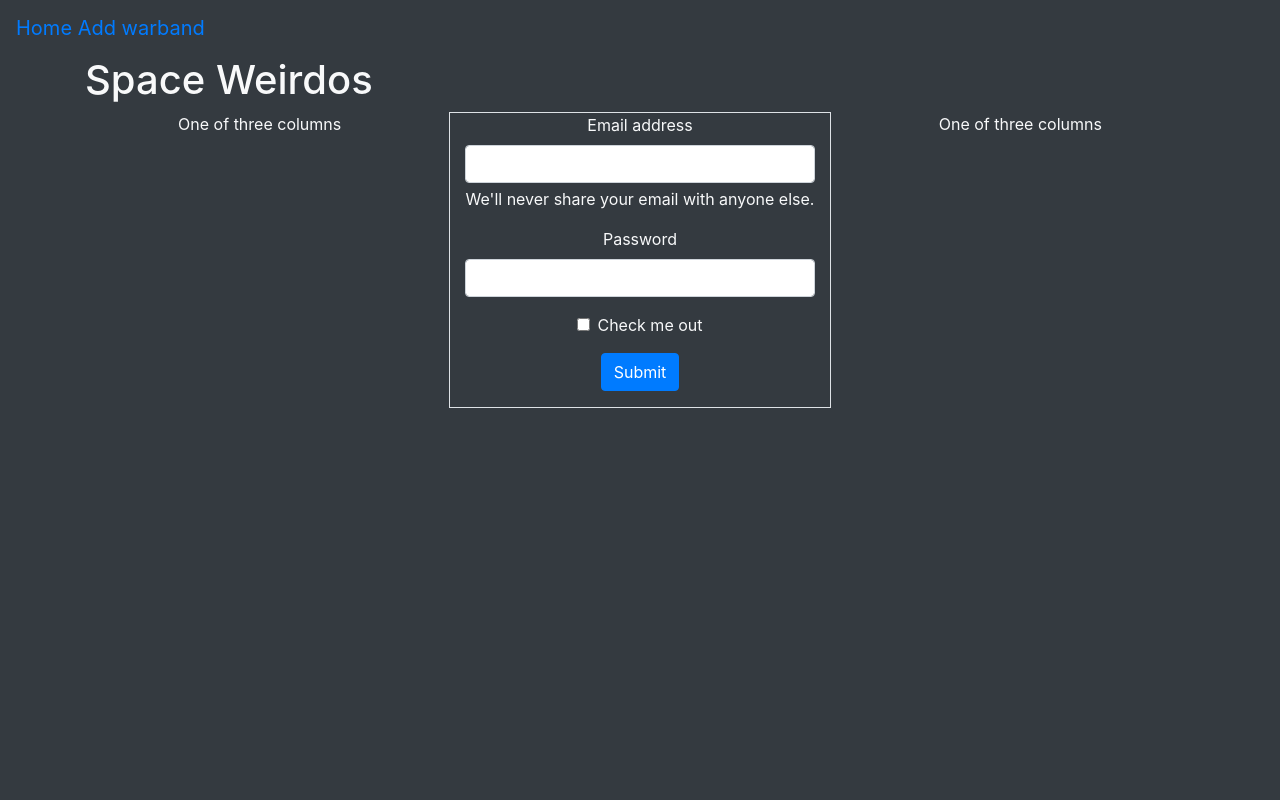
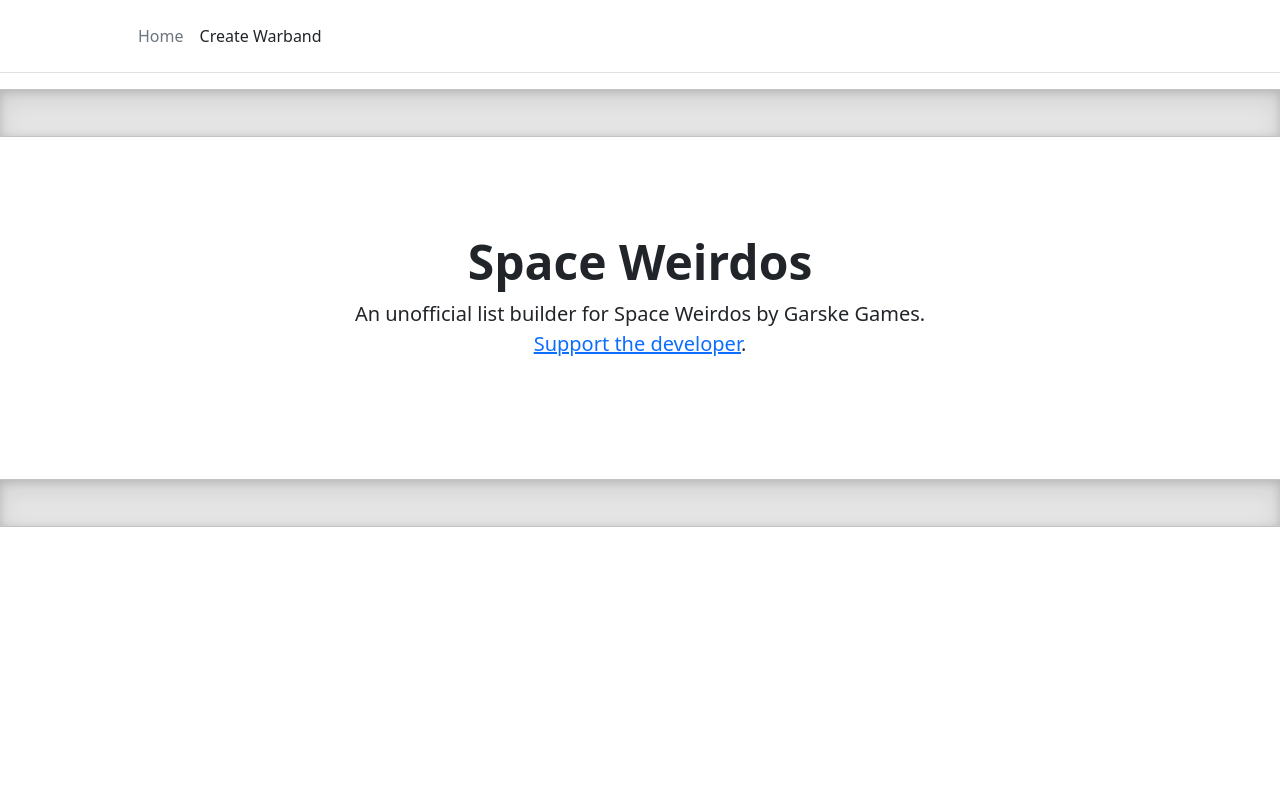
Before and after one commit to suspicious-smoke/SpaceWeirdosListBuilder, a Flask app: page / in a window 1280 px wide. Run offline with Flask 2, Linux system fonts and the light colour scheme; data that the repository does not hold is empty.

Commit message:
continued bootstrap + some organization and renaming in the controller.py

```diff
--- a/database.py
+++ b/database.py
@@ -38,12 +38,16 @@ class Database:
         _warband = Warband(name, warband_trait=warband_trait)
         return _warband
 
+    # Gives the list of warbands for the home page view
     def get_warbands(self):
-        warbands = []
+        band_list = []
         with sqlite.connect(self.dbfile) as conn:
             cursor = conn.cursor()
-            query = "SELECT warband_id, name, warband_trait FROM WARBAND ORDER BY warband_id"
+            query = 'SELECT wb.warband_id, wb.name, wt.name' \
+                    ' FROM WARBAND as wb' \
+                    ' LEFT JOIN WARBAND_TRAIT as wt on wb.warband_trait_id = wt.warband_trait_id'
             cursor.execute(query)
-            for warband_key, name, warband_trait in cursor:
-                warbands.append((warband_key, Warband(name, warband_trait)))
-        return warbands
+            for warband_key, name, warband_trait_name in cursor:
+                band_list.append(
+                    (warband_key, name, warband_trait_name))
+        return band_list
--- a/main.py
+++ b/main.py
@@ -1,6 +1,6 @@
 import os
 from flask import Flask
-import views
+import controller
 from database import Database
 
 
@@ -9,11 +9,11 @@ def create_app():
     _app.config.from_object("settings")  # Loads the settings from settings.py
 
     # load up and connect each webpage to their views
-    _app.add_url_rule("/", view_func=views.warbands_page, methods=["GET", "POST"])
-    _app.add_url_rule("/edit-warband", view_func=views.warband_add_page, methods=["GET", "POST"])
-    _app.add_url_rule("/warband/<int:warband_key>", view_func=views.warband_page)
-    _app.add_url_rule("/warband/<int:warband_key>/edit", view_func=views.warband_edit_page, methods=["GET", "POST"])
-    # _app.add_url_rule("/weirdo/<int:weirdo_key>", view_func=views.weirdo_page)
+    _app.add_url_rule("/", view_func=controller.home_page, methods=["GET", "POST"])
+    _app.add_url_rule("/create-warband", view_func=controller.warband_create_page, methods=["GET", "POST"])
+    _app.add_url_rule("/warband/<int:warband_key>", view_func=controller.warband_edit_page, methods=["GET", "POST"])
+# _app.add_url_rule("/warband/<int:warband_key>/edit", view_func=controller.warband_edit_page, methods=["GET", "POST"])
+# _app.add_url_rule("/weirdo/<int:weirdo_key>", view_func=controller.weirdo_page)
 
     # grab the database
     home_dir = os.path.expanduser("~")
--- a/models.py
+++ b/models.py
@@ -52,10 +52,9 @@ class Weirdo:
 
 
 class Warband:
-    def __init__(self, name, warband_trait=None, warband_power=None):
+    def __init__(self, name, warband_trait_id=None):
         self.name = name
-        self.warband_trait = warband_trait
-        self.warband_power = warband_power
+        self.warband_trait_id = warband_trait_id
         # self.weirdos = []  # list.append(geeks(22, 33))
         # self._last_weirdo_key = 0
 
--- a/sql/scripts.sql
+++ b/sql/scripts.sql
@@ -72,6 +72,11 @@ CREATE TABLE WARBAND_TRAIT (
   power VARCHAR(300)
 );
 
+INSERT INTO WARBAND (name, warband_trait_id)
+VALUES
+("Dark Oaths", 1),
+("Alien Hive", 1);
+
 INSERT INTO WARBAND_TRAIT (name, power)
 VALUES
 ("Cyborgs", "All members of the Warband can purchase 1 additional piece of equipment."),
--- a/static/style.css
+++ b/static/style.css
@@ -1,6 +1,33 @@
-body {
-  background-color: lightblue;
+.list-group {
+  max-width: 460px;
+  margin: 4rem auto;
 }
+
+.form-control-dark {
+  border-color: var(--bs-gray);
+}
+.form-control-dark:focus {
+  border-color: #fff;
+  box-shadow: 0 0 0 .25rem rgba(255, 255, 255, .25);
+}
+
+.text-small {
+  font-size: 85%;
+}
+
+.dropdown-toggle {
+  outline: 0;
+}
+
+.b-example-divider {
+        height: 3rem;
+        background-color: rgba(0, 0, 0, .1);
+        border: solid rgba(0, 0, 0, .15);
+        border-width: 1px 0;
+        box-shadow: inset 0 .5em 1.5em rgba(0, 0, 0, .1), inset 0 .125em .5em rgba(0, 0, 0, .15);
+}
+
+
 /*body {
   margin: 25px;
   background-color: rgb(240,240,240);
--- a/templates/home.html
+++ b/templates/home.html
@@ -2,73 +2,60 @@
 {% block title %}Space Weirdos{% endblock %}
 
 {% block content %}
+<div class="b-example-divider"></div>
+<div class="px-4 py-5 my-5 text-center">
+    <h1 class="display-5 fw-bold">Space Weirdos</h1>
+    <div class="col-lg-6 mx-auto">
+        <p class="lead mb-4">An unofficial list builder for Space Weirdos by Garske Games. <a
+                href="https://www.wargamevault.com/product/359157/Space-Weirdos">Support the developer</a>.</p>
+    </div>
+</div>
+<div class="b-example-divider"></div>
+{% if band_list %}
+<div class="list-group w-auto">
+    {% for warband_key, name, warband_trait_name in band_list %}
+    <a href="{{ url_for('warband_edit_page', warband_key=warband_key) }}"
+       class="list-group-item list-group-item-action d-flex gap-3 py-3" aria-current="true">
+        <!--        <img src="https://github.com/twbs.png" alt="twbs" class="rounded-circle flex-shrink-0" width="32" height="32">-->
+        <div class="d-flex gap-2 w-100 justify-content-between">
+            <div>
+                <h6 class="mb-0">{{ name}}</h6>
+                {% if warband_trait_name %}
+                <p class="mb-0 opacity-75">({{ warband_trait_name }})</p>
+                {% endif %}
+            </div>
+            <small class="opacity-50 text-nowrap">Points: </small>
+        </div>
+    </a>
+    {% endfor %}
+</div>
+<div class="b-example-divider"></div>
+{% endif %}
 
-<section class="hero">
-    <div class="hero-body">
-        <div class="container has-text-centered">
-            <h1 class="title">Space Weirdos</h1>
-        </div>
-    </div>
-    {% if warbands %}
-    <form action="" method="post" name="warband_list">
-        <table class="table is-striped is-fullwidth">
-            {% for warband_key, warband in warbands %}
-            <tr>
-                <td>
-                    <label class="checkbox">
-                        <input type="checkbox" name="warband_keys" value="{{ warband_key }}"/>
+<!--<form action="" method="post" name="warband_list">-->
+<!--    <table class="table is-striped is-fullwidth">-->
+<!--        {% for warband_key, warband in warbands %}-->
+<!--        <tr>-->
+<!--            <td>-->
+<!--                <label class="checkbox">-->
+<!--                    <input type="checkbox" name="warband_keys" value="{{ warband_key }}"/>-->
 
-                    </label>
-                    <a href="{{ url_for('warband_page', warband_key=warband_key) }}">
-                        {{ warband.name }}
-                        {% if warband.warband_trait %}
-                        ({{ warband.warband_trait }})
-                        {% endif %}
-                    </a>
-                </td>
-            </tr>
-            {% endfor %}
-        </table>
-        <div class="field is-grouped">
-            <div class="control">
-                <button class="button is-danger is-small">Delete</button>
-            </div>
-        </div>
-    </form>
-    {% endif %}
-<div class="container text-center">
-  <div class="row align-items-start">
-    <div class="col">
-      One of three columns
-    </div>
-    <div class="col border">
-      <form>
-            <div class="mb-3">
-                <label for="exampleInputEmail1" class="form-label">Email address</label>
-                <input type="email" class="form-control" id="exampleInputEmail1" aria-describedby="emailHelp">
-                <div id="emailHelp" class="form-text">We'll never share your email with anyone else.</div>
-            </div>
-            <div class="mb-3">
-                <label for="exampleInputPassword1" class="form-label">Password</label>
-                <input type="password" class="form-control" id="exampleInputPassword1">
-            </div>
-            <div class="mb-3 form-check">
-                <input type="checkbox" class="form-check-input" id="exampleCheck1">
-                <label class="form-check-label" for="exampleCheck1">Check me out</label>
-            </div>
-            <button type="submit" class="btn btn-primary">Submit</button>
-        </form>
-    </div>
-    <div class="col">
-      One of three columns
-    </div>
-  </div>
-</div>
-
-
-
-
-</section>
+<!--                </label>-->
+<!--                <a href="{{ url_for('warband_page', warband_key=warband_key) }}">-->
+<!--                    {{ warband.name }}-->
+<!--                    {% if warband.warband_trait %}-->
+<!--                    ({{ warband.warband_trait }})-->
+<!--                    {% endif %}-->
+<!--                </a>-->
+<!--            </td>-->
+<!--        </tr>-->
+<!--        {% endfor %}-->
+<!--    </table>-->
+<!--    <div class="field is-grouped">-->
+<!--        <div class="control">-->
+<!--            <button class="button is-danger is-small">Delete</button>-->
+<!--        </div>-->
+<!--    </div>-->
 
 
 {% endblock %}
--- a/templates/layout.html
+++ b/templates/layout.html
@@ -1,22 +1,37 @@
+<!doctype html>
+<html lang="en">
+<head>
+    <meta charset="utf-8">
+    <meta name="viewport" content="width=device-width, initial-scale=1">
+    <title>Space Weirdos</title>
+    <link href="https://cdn.jsdelivr.net/npm/bootstrap@5.3.0-alpha1/dist/css/bootstrap.min.css" rel="stylesheet"
+          integrity="sha384-GLhlTQ8iRABdZLl6O3oVMWSktQOp6b7In1Zl3/Jr59b6EGGoI1aFkw7cmDA6j6gD" crossorigin="anonymous">
+    <link href="/static/style.css" rel="stylesheet">
+</head>
 
-<link rel="stylesheet" href="https://cdn.jsdelivr.net/npm/bootstrap@4.3.1/dist/css/bootstrap.min.css"
-      integrity="sha384-ggOyR0iXCbMQv3Xipma34MD+dH/1fQ784/j6cY/iJTQUOhcWr7x9JvoRxT2MZw1T" crossorigin="anonymous">
-<body  class="bg-dark text-light">
-<header>
-    <nav class="navbar" aria-label="main navigation">
-        <div class="navbar-brand">
-          <span class="navbar-item">
-            <a class="button is-link" href="{{ url_for('warbands_page') }}">Home</a>
-          </span>
-            <span class="navbar-item">
-            <a class="button is-link" href="{{ url_for('warband_add_page') }}">Add warband</a>
-          </span>
+
+<body class="">
+<header class="p-3 mb-3 border-bottom">
+    <div class="container">
+        <div class="d-flex flex-wrap align-items-center justify-content-center justify-content-lg-start">
+            <a href="/" class="d-flex align-items-center mb-2 mb-lg-0 text-dark text-decoration-none">
+                <svg class="bi me-2" width="40" height="32" role="img" aria-label="Bootstrap">
+                    <use xlink:href="#bootstrap"></use>
+                </svg>
+            </a>
+
+            <ul class="nav col-12 col-lg-auto me-lg-auto mb-2 justify-content-center mb-md-0">
+                <li><a href="{{ url_for('home_page') }}" class="nav-link px-2 text-secondary">Home</a></li>
+                <li><a href="{{ url_for('warband_create_page') }}" class="nav-link px-2 link-dark">Create Warband</a></li>
+
+            </ul>
         </div>
-
-    </nav>
+    </div>
 </header>
 
+
 <main>
+
     <section class="section">
         <div class="content">
             {% block content %}{% endblock %}
```
Also changed, not shown: controller.py (renamed from views.py, +29 -24 lines).
